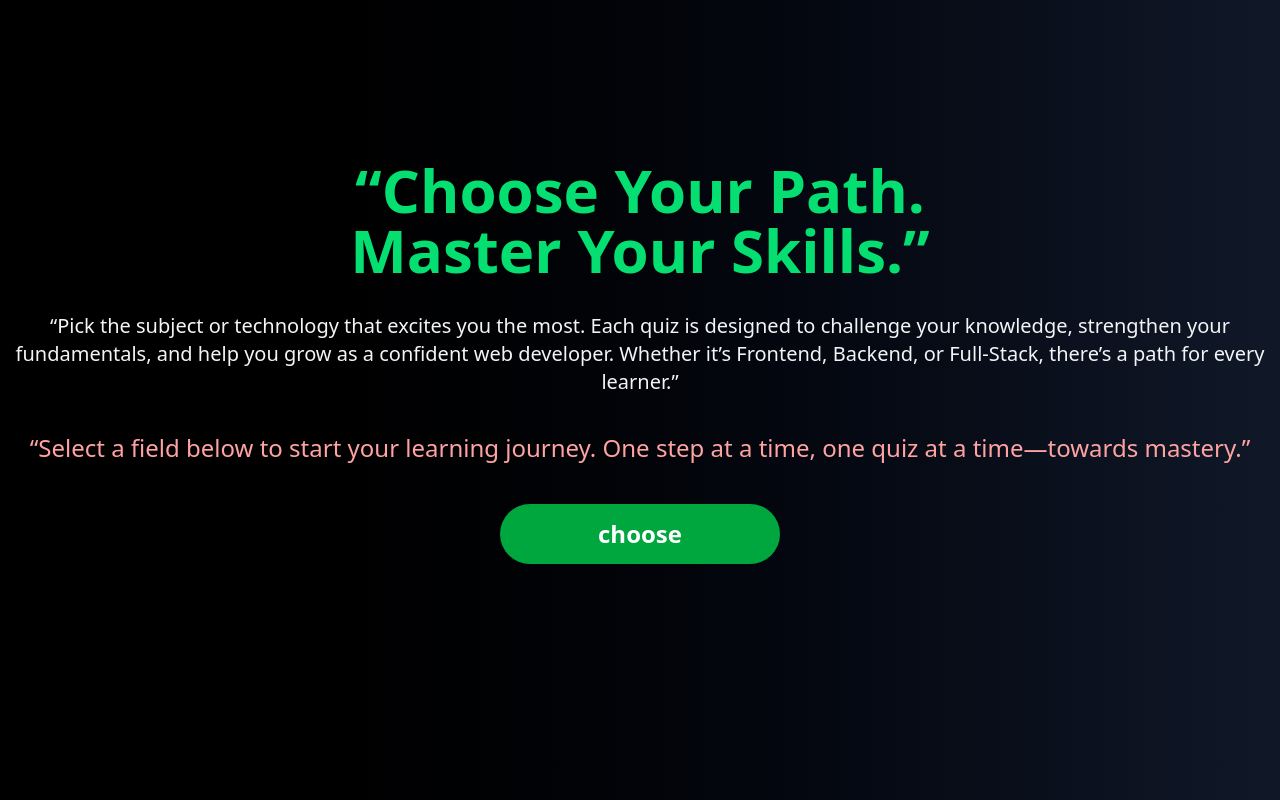
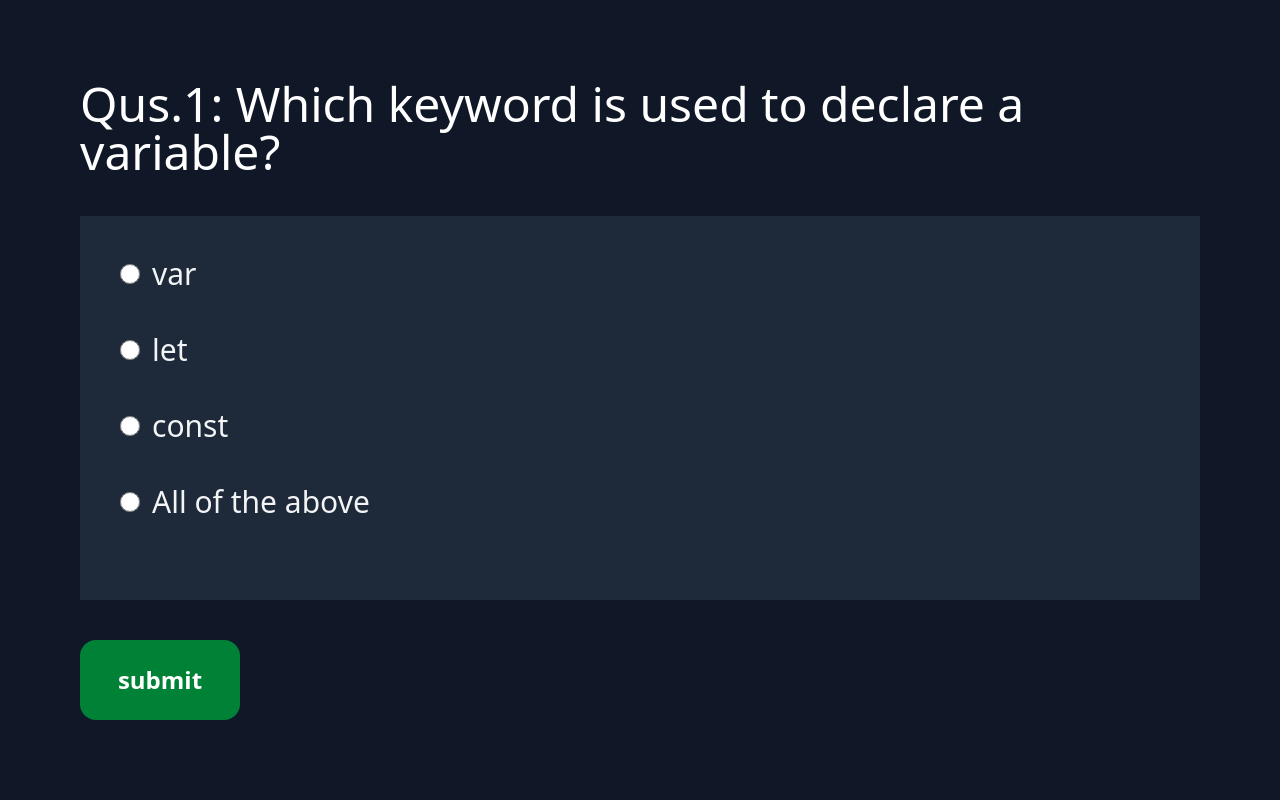
Before and after one commit to The-Vipi14/Quiz, a React (Vite) app in the folder Quiz_UI/: page / in a window 1280 px wide. Shown: the top 800 px of the page. Built offline with nearby package versions, Linux system fonts and the light colour scheme.

Commit message:
Question page designed-with data/qus.js

```diff
--- a/Quiz_UI/src/App.jsx
+++ b/Quiz_UI/src/App.jsx
@@ -1,12 +1,14 @@
 import React from 'react'
 import Home from './pages/Home'
 import Subject from './pages/Subject'
+import Qus from './pages/Qus'
 
 const App = () => {
   return (
     <>
     {/* <Home/> */}
-    <Subject/>
+    {/* <Subject/> */}
+    <Qus/>
     </>
   )
 }
--- /dev/null
+++ b/Quiz_UI/src/data/qus.js
@@ -0,0 +1,40 @@
+export const quizData = [
+  {
+    tech: "JavaScript",
+    questions: [
+      {
+        id: 1,
+        question: "Which keyword is used to declare a variable?",
+        options: ["var", "let", "const", "All of the above"],
+        answer: "All of the above"
+      },
+      {
+        id: 2,
+        question: "Which method is used to print in console?",
+        options: [
+          "console.print()",
+          "console.log()",
+          "print()",
+          "log()"
+        ],
+        answer: "console.log()"
+      }
+    ]
+  },
+  {
+    tech: "HTML",
+    questions: [
+      {
+        id: 1,
+        question: "What does HTML stand for?",
+        options: [
+          "Hyper Text Markup Language",
+          "High Text Machine Language",
+          "Hyper Tool Multi Language",
+          "None of these"
+        ],
+        answer: "Hyper Text Markup Language"
+      }
+    ]
+  }
+];
--- /dev/null
+++ b/Quiz_UI/src/pages/Qus.jsx
@@ -0,0 +1,49 @@
+import { quizData } from "../data/qus";
+
+const Qus = () => {
+  return (
+    <>
+      <div className=" w-full bg-gradient-to-r from-black to-gray-900">
+        {quizData.map(
+          (qus) =>
+            // short circuit evaluation performed
+            qus.tech == "JavaScript" && (
+              <div className="w-full bg-gray-900">
+                {qus.questions.map((q) => (
+                  <div className="h-screen w-full p-20 ">
+                    <h2 key={q.id} className="text-white text-5xl">
+                      <span>Qus.{q.id}: </span>
+                      {q.question}
+                    </h2>
+                    <div className="h-96 w-full bg-gray-800 text-gray-100  mt-10 p-10 flex flex-col gap-10">
+                      {/* {q.options.map((op) => (
+                    <p className="text-3xl">{op}</p>
+                  ))} */}
+                      {q.options.map((op, index) => (
+                        <label
+                          key={index}
+                          className="flex items-center gap-3 cursor-pointer"
+                        >
+                          <input
+                            type="radio"
+                            name={`question-${q.id}`} // 🔑 important
+                            className="w-5 h-5 accent-blue-600"
+                          />
+                          <span className="text-3xl">{op}</span>
+                        </label>
+                      ))}
+                    </div>
+                    <button className="h-20 w-40 bg-green-700 mt-10 rounded-2xl cursor-pointer text-white text-2xl font-semibold active:bg-green-800">
+                      submit
+                    </button>
+                  </div>
+                ))}
+              </div>
+            )
+        )}
+      </div>
+    </>
+  );
+};
+
+export default Qus;
--- a/Quiz_UI/src/pages/Subject.jsx
+++ b/Quiz_UI/src/pages/Subject.jsx
@@ -20,7 +20,7 @@ const Subject = () => {
           “Select a field below to start your learning journey. One step at a
           time, one quiz at a time—towards mastery.”
         </h4>
-        <button className="h-15 w-70 mt-10 bg-green-600 rounded-4xl text-2xl text-white font-bold">
+        <button className="h-15 w-70 mt-10 bg-green-600 rounded-4xl text-2xl text-white font-bold cursor-pointer active:bg-green-700">
           choose
         </button>
       </div>
```
